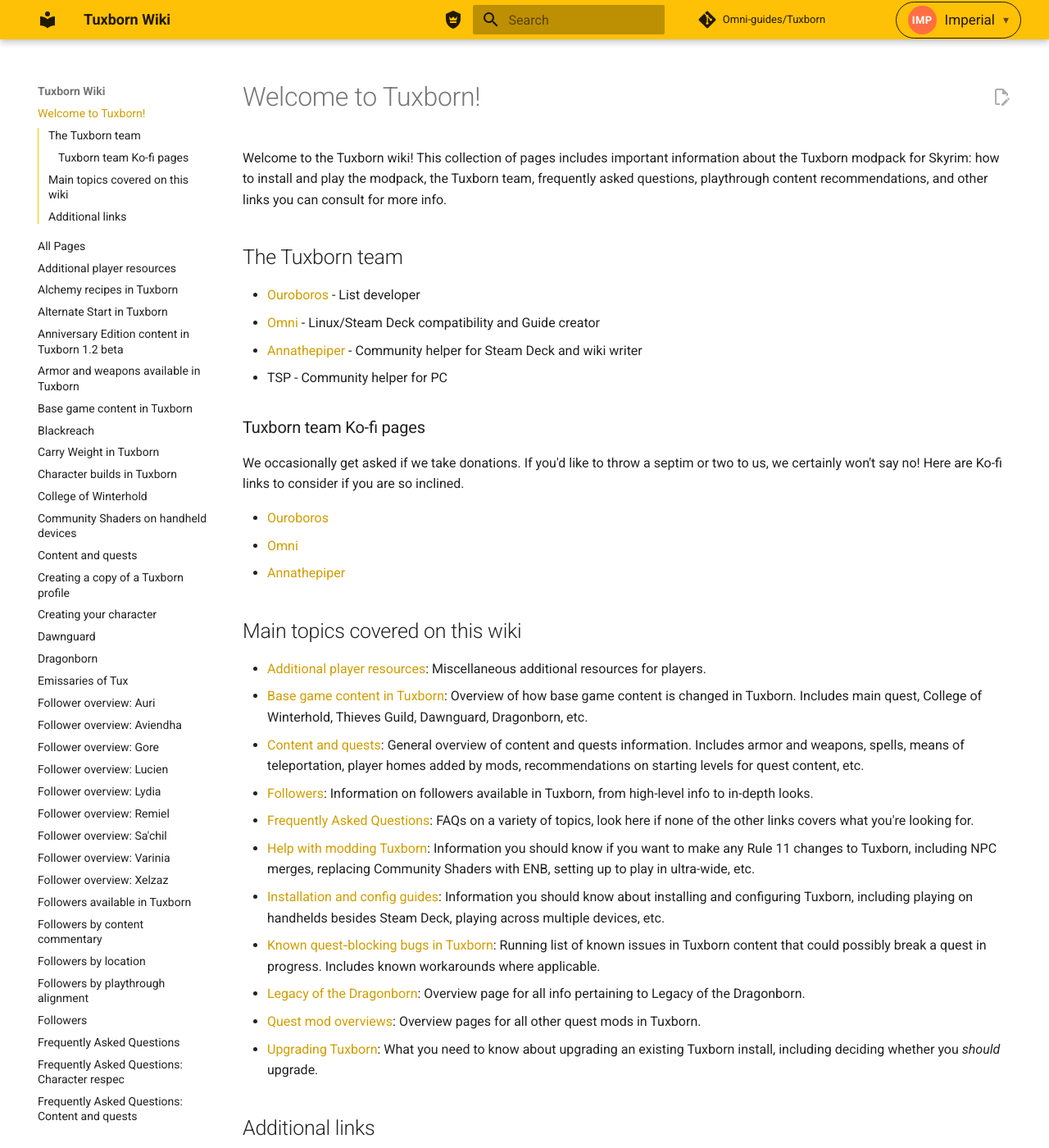
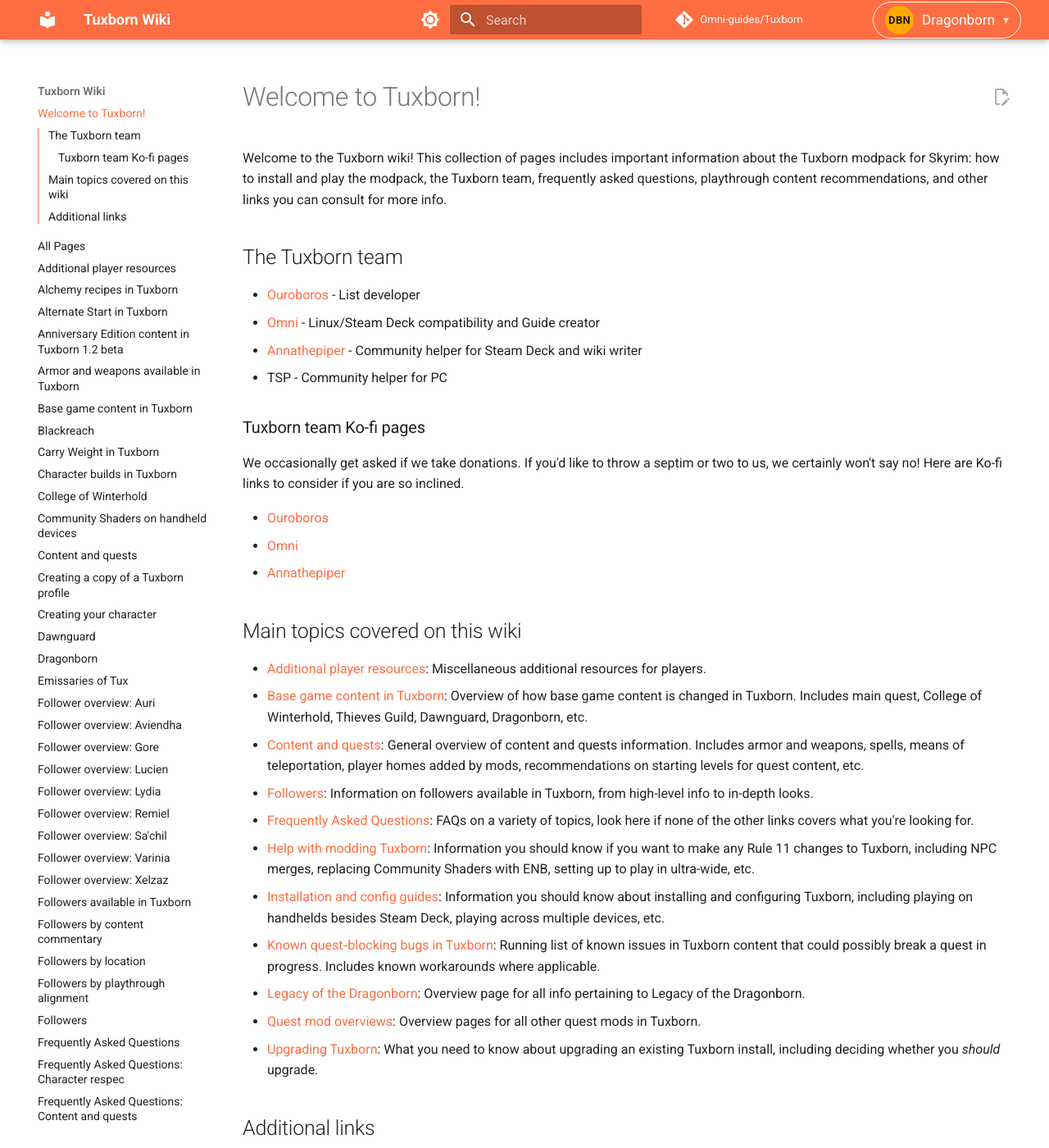
Before and after one commit to AlexZander73/TuxbornWebsite, an MkDocs documentation site: the page built from docs/index.md, in a window 1280 px wide and 1400 px high. Shown: the whole window at 82% size. Built offline with MkDocs 1.6.1 and Material for MkDocs 9.7.7, drawn with Linux system fonts in a browser that asks for light colours; comment, search, counter and statistics services are not loaded.

Commit message:
Restore light/dark toggle and fix checklist nav

```diff
--- a/docs/assets/theme-selector.css
+++ b/docs/assets/theme-selector.css
@@ -46,6 +46,7 @@
   padding: 0.4rem;
   border-radius: 0.75rem;
   background: var(--md-default-bg-color);
+  color: var(--md-default-fg-color);
   box-shadow: 0 10px 30px rgba(0, 0, 0, 0.18);
   border: 1px solid var(--md-default-fg-color--light);
   z-index: 10;
--- a/docs/assets/theme-selector.js
+++ b/docs/assets/theme-selector.js
@@ -1,5 +1,6 @@
 (() => {
   const palettes = [
+    { name: "Dragonborn", icon: "DBN", scheme: "default", primary: "deep-orange", accent: "amber" },
     { name: "Imperial", icon: "IMP", scheme: "default", primary: "amber", accent: "deep-orange" },
     { name: "Stormcloaks", icon: "STO", scheme: "default", primary: "blue", accent: "light-blue" },
     { name: "Thalmor", icon: "THA", scheme: "default", primary: "indigo", accent: "amber" },
@@ -12,6 +13,8 @@
     { name: "Bards College", icon: "BC", scheme: "default", primary: "pink", accent: "deep-orange" },
     { name: "Greybeards", icon: "GB", scheme: "default", primary: "blue-grey", accent: "grey" },
     { name: "Blades", icon: "BLD", scheme: "default", primary: "orange", accent: "deep-orange" },
+    { name: "Forsworn", icon: "FOR", scheme: "slate", primary: "brown", accent: "red" },
+    { name: "Vigilants", icon: "VIG", scheme: "default", primary: "grey", accent: "amber" },
   ];
 
   const storageKey = "__palette";
@@ -40,12 +43,27 @@
     }
   };
 
+  const setThemeColorMeta = () => {
+    const color = getComputedStyle(document.body)
+      .getPropertyValue("--md-primary-fg-color")
+      .trim();
+    if (!color) return;
+    let meta = document.querySelector("meta[name='theme-color']");
+    if (!meta) {
+      meta = document.createElement("meta");
+      meta.setAttribute("name", "theme-color");
+      document.head.appendChild(meta);
+    }
+    meta.setAttribute("content", color);
+  };
+
   const applyPalette = (palette) => {
     if (!palette) return;
     document.body.setAttribute("data-md-color-scheme", palette.scheme);
     document.body.setAttribute("data-md-color-primary", palette.primary);
     document.body.setAttribute("data-md-color-accent", palette.accent);
     setStored(palette);
+    setThemeColorMeta();
   };
 
   const getCurrentPalette = () => {
@@ -136,6 +154,7 @@
     const current = getCurrentPalette();
     const match = findPalette(current) || palettes[0];
     setDisplay(match);
+    setThemeColorMeta();
 
     trigger.addEventListener("click", (event) => {
       event.stopPropagation();
--- a/mkdocs.yml
+++ b/mkdocs.yml
@@ -20,29 +20,17 @@
     - toc.integrate
   palette:
     - scheme: default
-      primary: amber
-      accent: deep-orange
-      toggle:
-        icon: material/shield-crown
-        name: Imperial Gold
-    - scheme: default
-      primary: blue
-      accent: light-blue
-      toggle:
-        icon: material/snowflake
-        name: Stormcloak Blue
-    - scheme: default
-      primary: indigo
+      primary: deep-orange
       accent: amber
       toggle:
-        icon: material/alpha-t
-        name: Thalmor Gold
+        icon: material/brightness-7
+        name: Switch to dark mode
     - scheme: slate
-      primary: red
-      accent: red
+      primary: deep-orange
+      accent: amber
       toggle:
-        icon: material/skull
-        name: Dark Brotherhood
+        icon: material/brightness-4
+        name: Switch to light mode
 
 plugins:
   - search
```
Also changed, not shown: 1 other file.
